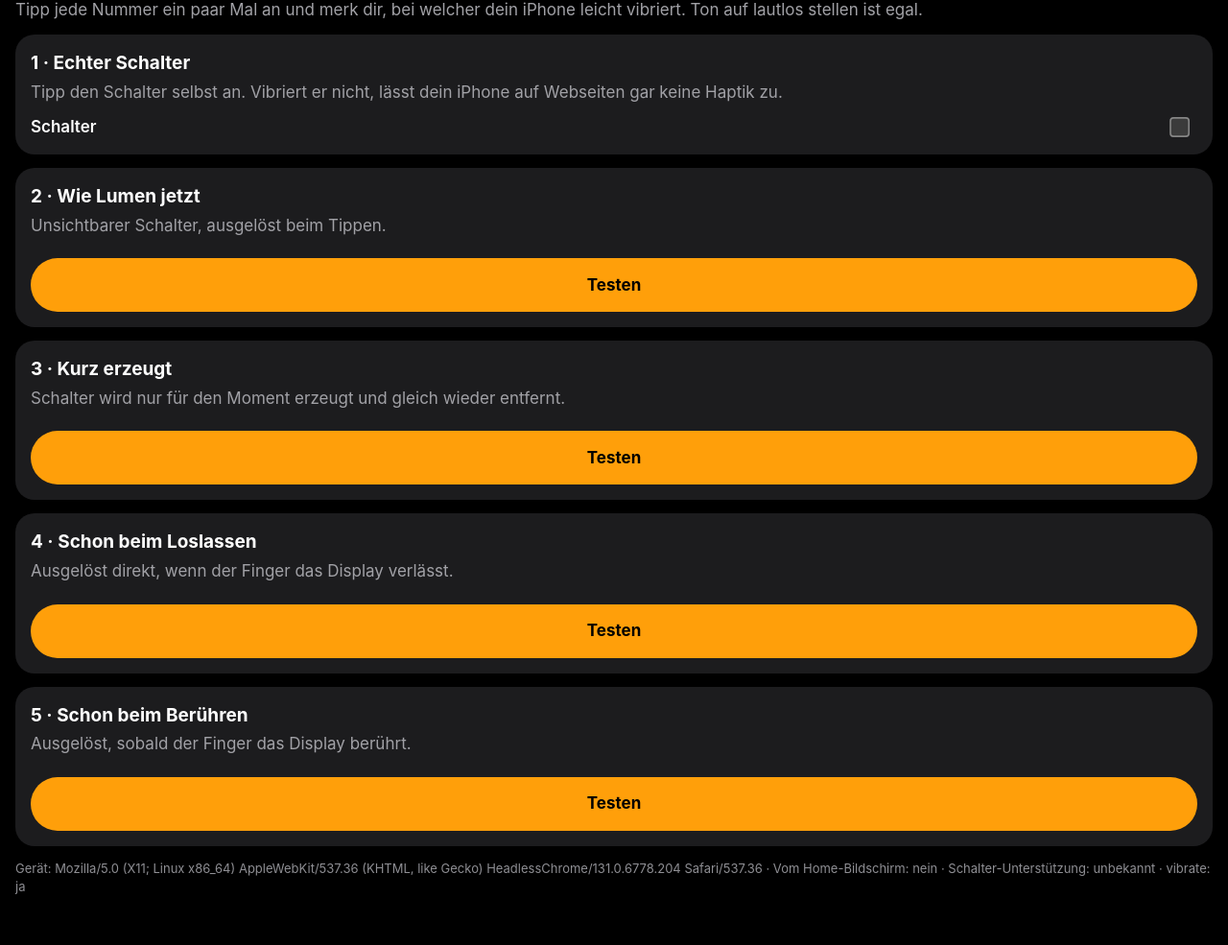
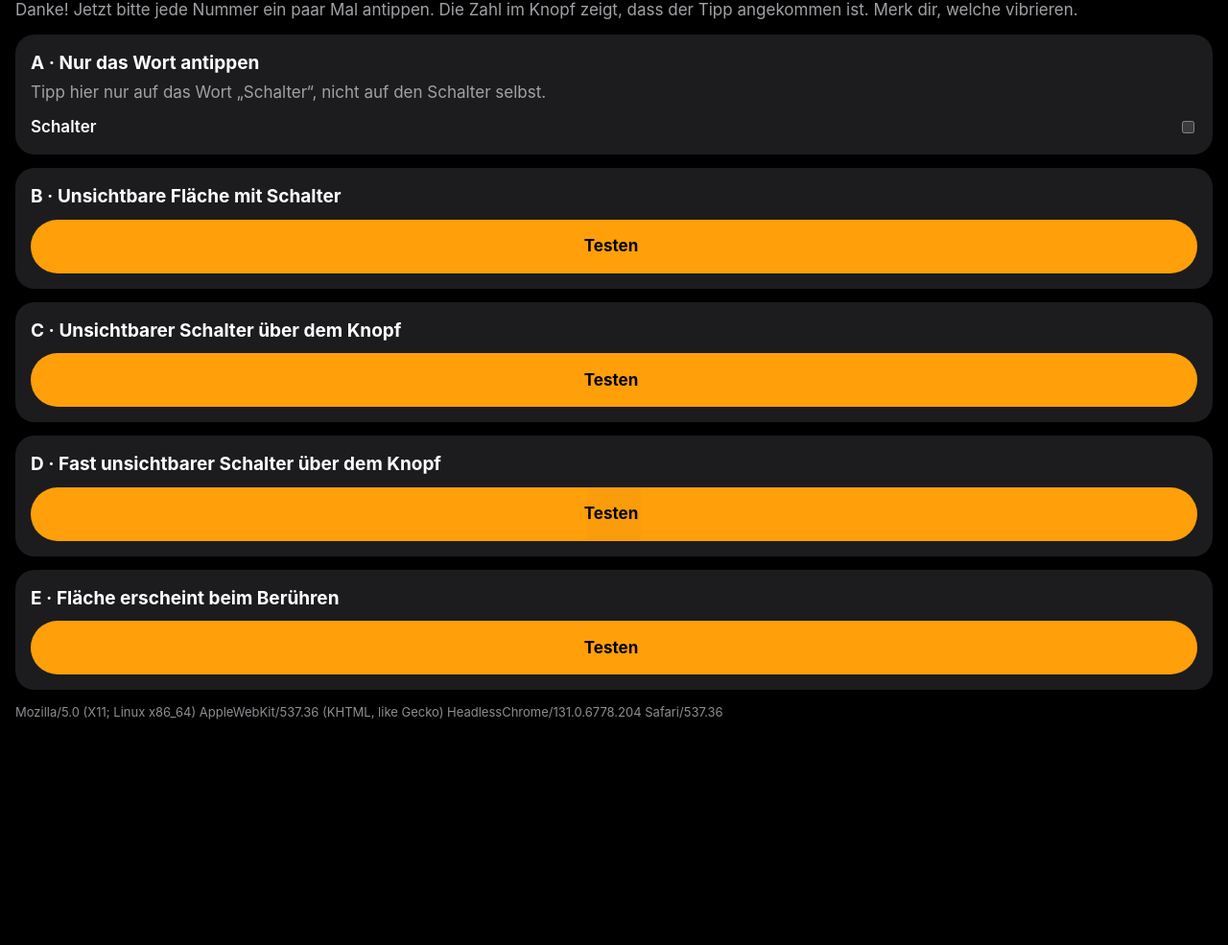
Before and after one commit to Kalyptooo/lumen, a plain HTML site: page haptik-test.html in a window 1280 px wide. Shown: the part 82-1067 px from the top of the page at 96% size. After the commit the page ends 886 px from the top, so only its background shows below. Drawn offline with Linux system fonts and the light colour scheme.

Commit message:
Haptik-Test, zweite Runde

```diff
--- a/haptik-test.html
+++ b/haptik-test.html
@@ -3,7 +3,7 @@
 <head>
 <meta charset="utf-8">
 <meta name="viewport" content="width=device-width, initial-scale=1, viewport-fit=cover">
-<title>Haptik-Test</title>
+<title>Haptik-Test 2</title>
 <meta name="robots" content="noindex">
 <style>
 :root { color-scheme: dark; }
@@ -12,63 +12,64 @@ h1 { font-size: 30px; margin: 8px 0 4px; letter-spacing: -.02em; }
 p { margin: 0 0 12px; color: #a1a1a6; }
 .card { background: #1c1c1e; border-radius: 20px; padding: 16px; margin: 14px 0; }
 .card b { display: block; font-size: 19px; margin-bottom: 4px; color: #fff; }
-button { width: 100%; min-height: 56px; margin-top: 10px; border: 0; border-radius: 999px; background: #ff9f0a; color: #000; font: inherit; font-weight: 700; touch-action: manipulation; }
-button:active { opacity: .7; }
+.wrap { position: relative; margin-top: 10px; }
+.btn { display: flex; align-items: center; justify-content: center; width: 100%; min-height: 56px; border: 0; border-radius: 999px; background: #ff9f0a; color: #000; font: inherit; font-weight: 700; touch-action: manipulation; box-sizing: border-box; }
+.count { color: #000; margin-left: 6px; }
+.cover { position: absolute; inset: 0; display: block; border-radius: 999px; cursor: pointer; }
+.tiny { position: absolute; left: 0; top: 0; width: 1px; height: 1px; margin: 0; opacity: 0; pointer-events: none; }
+.fill { position: absolute; inset: 0; width: 100%; height: 100%; margin: 0; cursor: pointer; }
+.o0 { opacity: 0; }
+.o1 { opacity: .02; }
 .big { display: flex; align-items: center; justify-content: space-between; gap: 12px; margin-top: 10px; font-weight: 600; color: #fff; }
-.big input { transform: scale(1.6); transform-origin: right center; margin-right: 8px; }
-.count { color: #ff9f0a; font-weight: 700; }
 #info { font-size: 13px; color: #8e8e93; word-break: break-word; }
-.hide { position: fixed; left: 0; top: 0; width: 1px; height: 1px; overflow: hidden; opacity: 0; pointer-events: none; }
 </style>
 </head>
 <body>
-<h1>Haptik-Test</h1>
-<p>Tipp jede Nummer ein paar Mal an und merk dir, bei welcher dein iPhone leicht vibriert. Ton auf lautlos stellen ist egal.</p>
+<h1>Haptik-Test 2</h1>
+<p>Danke! Jetzt bitte jede Nummer ein paar Mal antippen. Die Zahl im Knopf zeigt, dass der Tipp angekommen ist. Merk dir, welche vibrieren.</p>
 
-<div class="card"><b>1 · Echter Schalter</b><p>Tipp den Schalter selbst an. Vibriert er nicht, lässt dein iPhone auf Webseiten gar keine Haptik zu.</p>
-  <label class="big">Schalter <input type="checkbox" switch></label></div>
+<div class="card"><b>A · Nur das Wort antippen</b><p>Tipp hier nur auf das Wort „Schalter“, nicht auf den Schalter selbst.</p>
+  <label class="big"><span>Schalter</span> <input type="checkbox" switch></label></div>
 
-<div class="card"><b>2 · Wie Lumen jetzt</b><p>Unsichtbarer Schalter, ausgelöst beim Tippen.</p>
-  <button type="button" id="t2">Testen <span class="count"></span></button></div>
+<div class="card"><b>B · Unsichtbare Fläche mit Schalter</b>
+  <div class="wrap"><span class="btn">Testen<span class="count" id="cB"></span></span>
+    <label class="cover" id="vB"><input type="checkbox" switch class="tiny" tabindex="-1"></label></div></div>
 
-<div class="card"><b>3 · Kurz erzeugt</b><p>Schalter wird nur für den Moment erzeugt und gleich wieder entfernt.</p>
-  <button type="button" id="t3">Testen <span class="count"></span></button></div>
+<div class="card"><b>C · Unsichtbarer Schalter über dem Knopf</b>
+  <div class="wrap"><span class="btn">Testen<span class="count" id="cC"></span></span>
+    <input type="checkbox" switch class="fill o0" id="vC" tabindex="-1"></div></div>
 
-<div class="card"><b>4 · Schon beim Loslassen</b><p>Ausgelöst direkt, wenn der Finger das Display verlässt.</p>
-  <button type="button" id="t4">Testen <span class="count"></span></button></div>
+<div class="card"><b>D · Fast unsichtbarer Schalter über dem Knopf</b>
+  <div class="wrap"><span class="btn">Testen<span class="count" id="cD"></span></span>
+    <input type="checkbox" switch class="fill o1" id="vD" tabindex="-1"></div></div>
 
-<div class="card"><b>5 · Schon beim Berühren</b><p>Ausgelöst, sobald der Finger das Display berührt.</p>
-  <button type="button" id="t5">Testen <span class="count"></span></button></div>
+<div class="card"><b>E · Fläche erscheint beim Berühren</b>
+  <div class="wrap" id="wE"><button type="button" class="btn" id="bE">Testen<span class="count" id="cE"></span></button></div></div>
 
 <p id="info"></p>
 
-<label class="hide" id="hidden2" aria-hidden="true"><input type="checkbox" switch tabindex="-1"></label>
-<label class="hide" id="hidden4" aria-hidden="true"><input type="checkbox" switch tabindex="-1"></label>
-<label class="hide" id="hidden5" aria-hidden="true"><input type="checkbox" switch tabindex="-1"></label>
 <script>
 (function () {
-  function bump(btn) { const c = btn.querySelector('.count'); c.textContent = '· ' + ((parseInt(c.dataset.n || '0', 10) || 0) + 1) + '×'; c.dataset.n = String((parseInt(c.dataset.n || '0', 10) || 0) + 1); }
-  const t2 = document.getElementById('t2'), t3 = document.getElementById('t3'), t4 = document.getElementById('t4'), t5 = document.getElementById('t5');
-  t2.addEventListener('click', function () { document.getElementById('hidden2').click(); bump(t2); });
-  t3.addEventListener('click', function () {
-    const label = document.createElement('label');
-    label.setAttribute('aria-hidden', 'true');
-    label.style.display = 'none';
+  function bump(id) { const c = document.getElementById(id); const n = (parseInt(c.dataset.n || '0', 10) || 0) + 1; c.dataset.n = String(n); c.textContent = '· ' + n + '×'; }
+  document.getElementById('vB').addEventListener('click', function (e) { if (e.target === this) bump('cB'); });
+  document.getElementById('vC').addEventListener('click', function () { bump('cC'); });
+  document.getElementById('vD').addEventListener('click', function () { bump('cD'); });
+  // E: a normal button. On touch a transparent label with a switch is put under the finger, so the tap lands on it.
+  const wE = document.getElementById('wE');
+  let cover = null;
+  wE.addEventListener('touchstart', function () {
+    if (cover) return;
+    cover = document.createElement('label');
+    cover.className = 'cover';
     const input = document.createElement('input');
-    input.type = 'checkbox';
-    input.setAttribute('switch', '');
-    label.appendChild(input);
-    document.head.appendChild(label);
-    label.click();
-    document.head.removeChild(label);
-    bump(t3);
-  });
-  t4.addEventListener('touchend', function () { document.getElementById('hidden4').click(); bump(t4); });
-  t5.addEventListener('touchstart', function () { document.getElementById('hidden5').click(); bump(t5); }, { passive: true });
-  const standalone = (window.matchMedia && window.matchMedia('(display-mode: standalone)').matches) || navigator.standalone === true;
-  const sw = document.createElement('input'); sw.type = 'checkbox'; sw.setAttribute('switch', '');
-  document.getElementById('info').textContent = 'Gerät: ' + navigator.userAgent + ' · Vom Home-Bildschirm: ' + (standalone ? 'ja' : 'nein') +
-    ' · Schalter-Unterstützung: ' + ('switch' in sw ? 'ja' : 'unbekannt') + ' · vibrate: ' + (typeof navigator.vibrate === 'function' ? 'ja' : 'nein');
+    input.type = 'checkbox'; input.setAttribute('switch', ''); input.className = 'tiny'; input.tabIndex = -1;
+    cover.appendChild(input);
+    cover.addEventListener('click', function (e) { if (e.target === cover) bump('cE'); });
+    wE.appendChild(cover);
+    setTimeout(function () { if (cover) { cover.remove(); cover = null; } }, 700);
+  }, { passive: true });
+  document.getElementById('bE').addEventListener('click', function () { bump('cE'); });
+  document.getElementById('info').textContent = navigator.userAgent;
 })();
 </script>
 </body>
```
